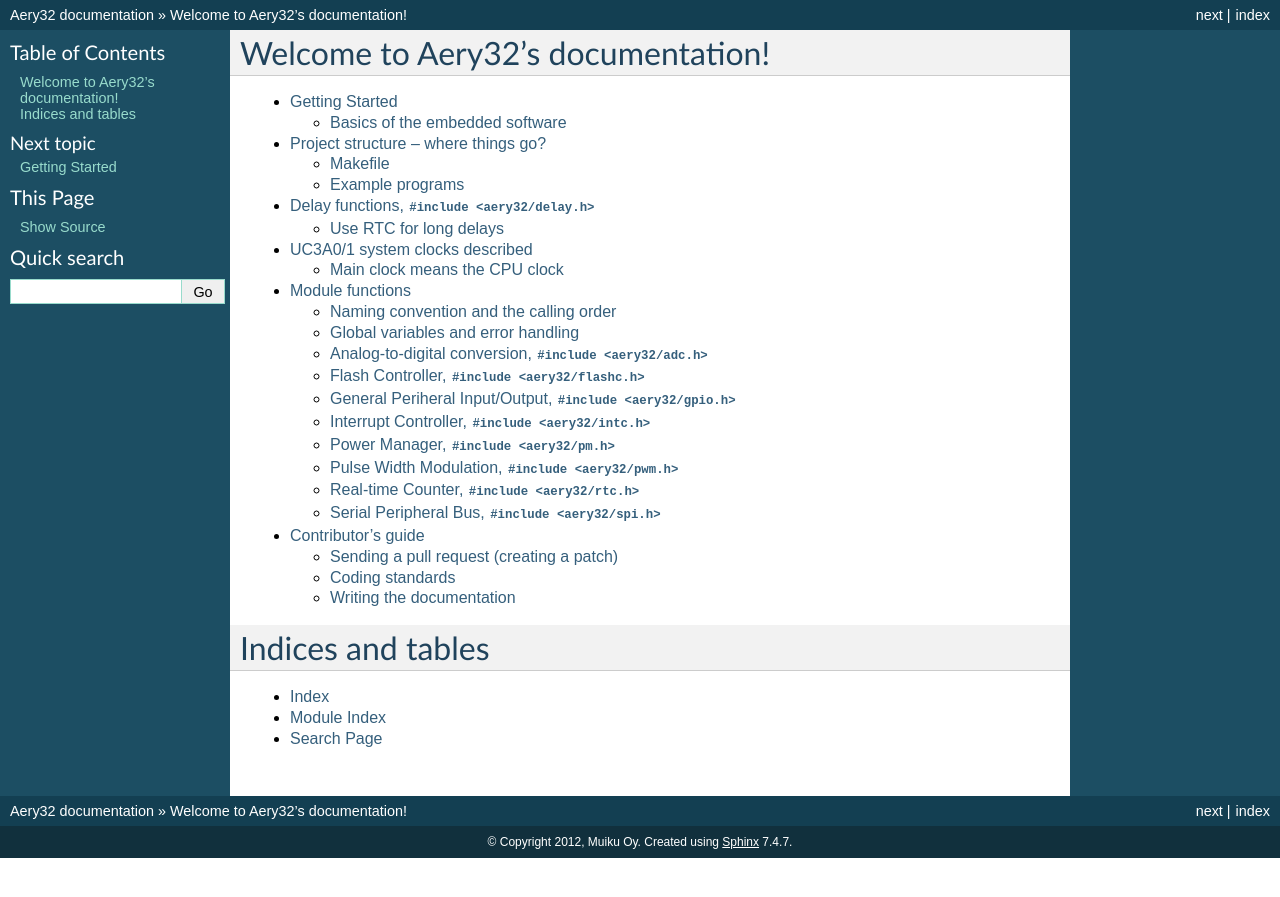
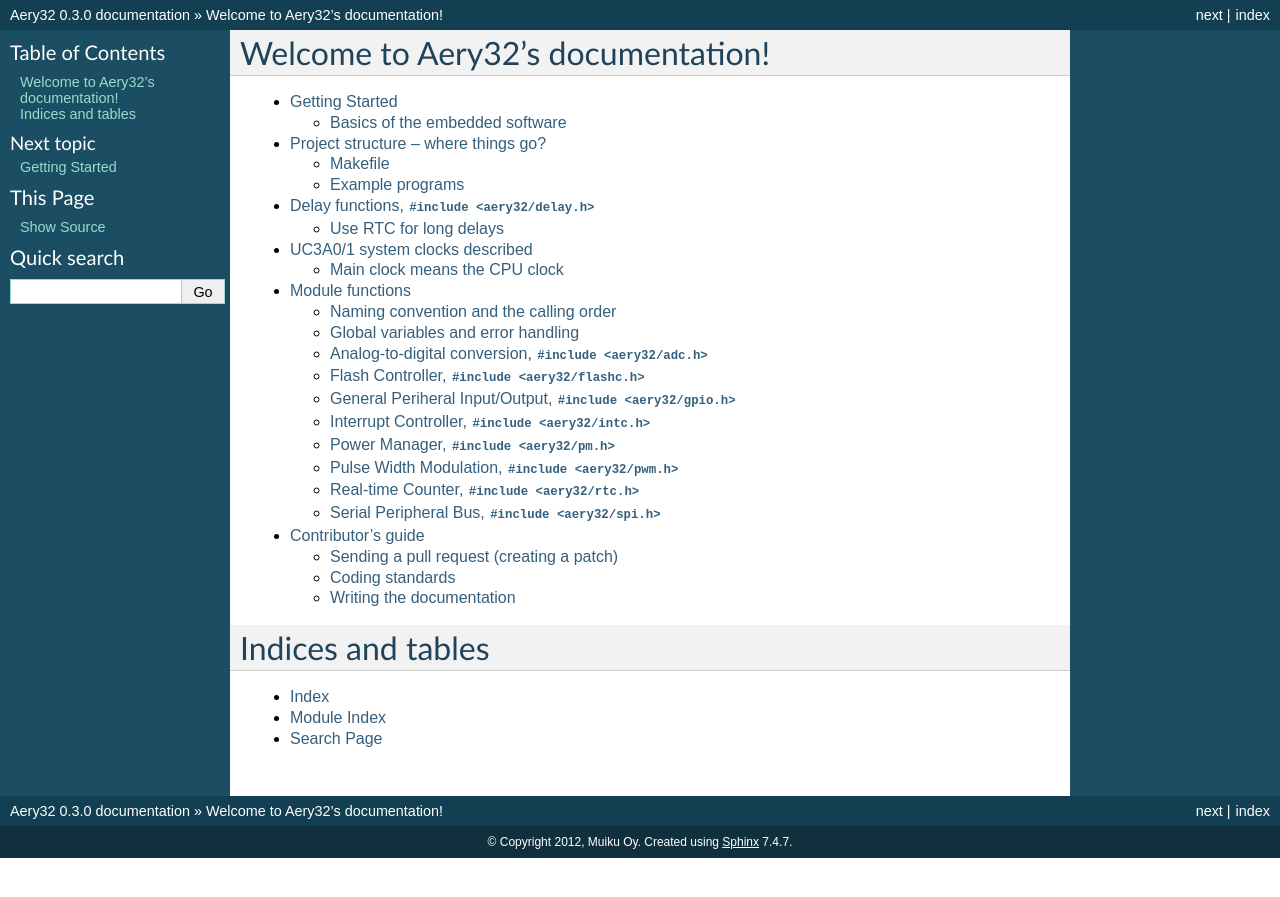
Before and after one commit to aery32/aery32-refguide, a Sphinx documentation site: the page built from source/index.rst, in a window 1280 px wide. Shown: the top 897 px of the page. Built offline with Sphinx 7.4.7, drawn with Linux system fonts in a browser that asks for light colours.

Commit message:
Bump version to 0.3.0

```diff
--- a/source/conf.py
+++ b/source/conf.py
@@ -48,9 +48,9 @@
 # built documents.
 #
 # The short X.Y version.
-version = 'master branch'
+version = '0.3.0'
 # The full version, including alpha/beta/rc tags.
-release = ''
+release = '0.3.0'
 
 # The language for content autogenerated by Sphinx. Refer to documentation
 # for a list of supported languages.
```
